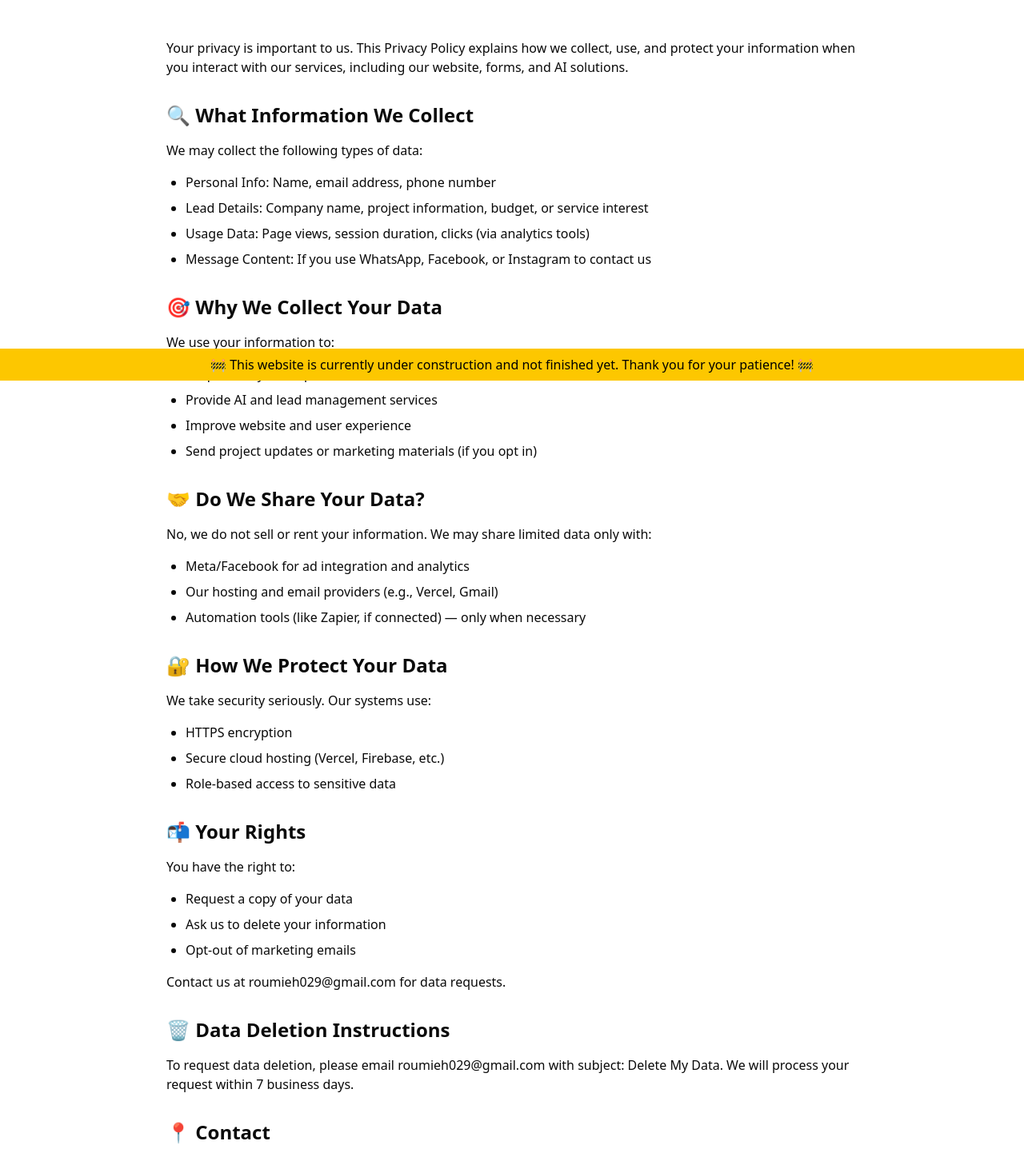
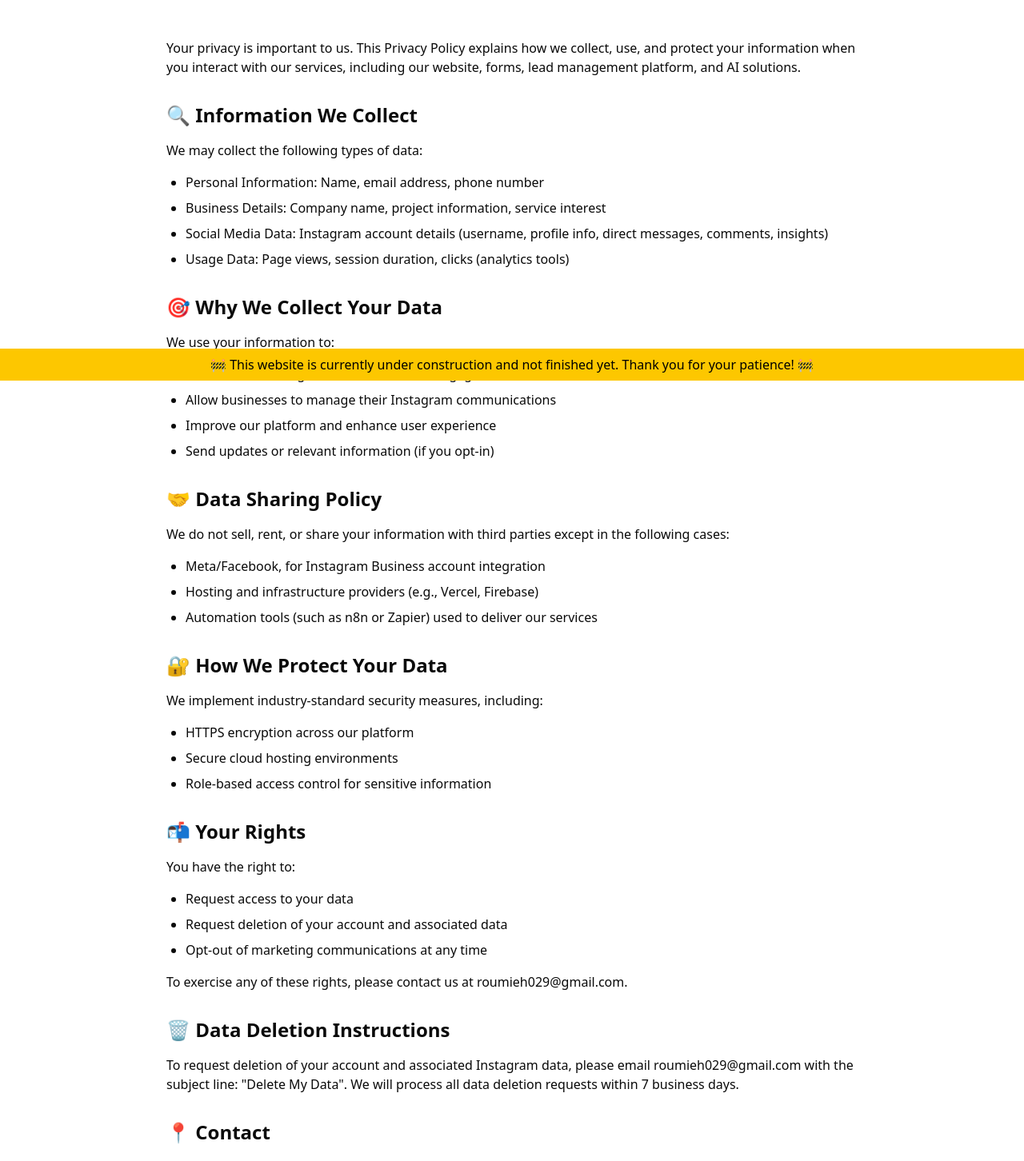
Before and after one commit to aliroumieh-tech/ai-agency, a Next.js app: page /privacy-policy in a window 1280 px wide. Shown: the part 324-1776 px from the top of the page at 80% size. Built offline with nearby package versions, Linux system fonts and the light colour scheme.

Commit message:
add files

```diff
--- /dev/null
+++ b/app/api/meta/refresh-token/route.ts
@@ -0,0 +1,78 @@
+import { NextResponse } from "next/server";
+import { db } from "@/lib/firebase"; // your Firebase Firestore client
+import {
+	collection,
+	getDocs,
+	query,
+	where,
+	updateDoc,
+	doc,
+} from "firebase/firestore";
+
+export async function POST() {
+	try {
+		// Fetch connections about to expire (within next 7 days)
+		const now = Date.now();
+		const sevenDaysLater = now + 7 * 24 * 60 * 60 * 1000;
+
+		const q = query(
+			collection(db, "meta_connections"),
+			where("token_expiry", "<", sevenDaysLater)
+		);
+		const snapshot = await getDocs(q);
+
+		if (snapshot.empty) {
+			console.log("No tokens need refreshing.");
+			return NextResponse.json({ message: "No tokens need refresh." });
+		}
+
+		const clientId = process.env.META_CLIENT_ID!;
+		const clientSecret = process.env.META_CLIENT_SECRET!;
+
+		const refreshedTokens = [];
+
+		for (const docSnap of snapshot.docs) {
+			const connection = docSnap.data();
+			const connectionRef = doc(db, "meta_connections", docSnap.id);
+
+			const url = `https://graph.facebook.com/v19.0/oauth/access_token?grant_type=fb_exchange_token&client_id=${clientId}&client_secret=${clientSecret}&fb_exchange_token=${connection.access_token}`;
+
+			const response = await fetch(url, {
+				method: "GET",
+				headers: {
+					"Content-Type": "application/json",
+				},
+			});
+
+			if (!response.ok) {
+				console.error("Token refresh failed for", connection.meta_user_id);
+				continue;
+			}
+
+			const refreshed = await response.json();
+			const newExpiry =
+				Date.now() + (refreshed.expires_in || 60 * 24 * 60 * 60) * 1000;
+
+			await updateDoc(connectionRef, {
+				access_token: refreshed.access_token,
+				token_expiry: newExpiry,
+			});
+
+			refreshedTokens.push({
+				user_id: connection.user_id,
+				meta_user_id: connection.meta_user_id,
+				new_access_token: refreshed.access_token,
+			});
+
+			console.log(`✅ Token refreshed for ${connection.meta_user_id}`);
+		}
+
+		return NextResponse.json({
+			message: "Tokens refreshed successfully",
+			refreshed: refreshedTokens,
+		});
+	} catch (error) {
+		console.error("Error refreshing tokens:", error);
+		return NextResponse.json({ error: "Server error" }, { status: 500 });
+	}
+}
--- a/app/privacy-policy/page.tsx
+++ b/app/privacy-policy/page.tsx
@@ -4,7 +4,7 @@ const PrivacyPolicy = () => {
 	return (
 		<div className="max-w-4xl mx-auto px-4 py-8 pt-44">
 			<header className="text-center mb-12">
-				<h1 className="text-4xl font-bold mb-4">AI Agents SaaS</h1>
+				<h1 className="text-4xl font-bold mb-4">AI Lead Management Platform</h1>
 				<h2 className="text-3xl font-bold mb-8">🛡️ Privacy Policy</h2>
 				<p className="text-gray-600">Last updated: April 20, 2025</p>
 			</header>
@@ -12,27 +12,27 @@ const PrivacyPolicy = () => {
 			<p className="mb-8">
 				Your privacy is important to us. This Privacy Policy explains how we
 				collect, use, and protect your information when you interact with our
-				services, including our website, forms, and AI solutions.
+				services, including our website, forms, lead management platform, and AI
+				solutions.
 			</p>
 
 			<section className="mb-8">
 				<h2 className="text-2xl font-semibold mb-4">
-					🔍 What Information We Collect
+					🔍 Information We Collect
 				</h2>
 				<p className="mb-4">We may collect the following types of data:</p>
 				<ul className="list-disc pl-6 space-y-2">
-					<li>Personal Info: Name, email address, phone number</li>
+					<li>Personal Information: Name, email address, phone number</li>
 					<li>
-						Lead Details: Company name, project information, budget, or service
+						Business Details: Company name, project information, service
 						interest
 					</li>
 					<li>
-						Usage Data: Page views, session duration, clicks (via analytics
-						tools)
+						Social Media Data: Instagram account details (username, profile
+						info, direct messages, comments, insights)
 					</li>
 					<li>
-						Message Content: If you use WhatsApp, Facebook, or Instagram to
-						contact us
+						Usage Data: Page views, session duration, clicks (analytics tools)
 					</li>
 				</ul>
 			</section>
@@ -43,26 +43,25 @@ const PrivacyPolicy = () => {
 				</h2>
 				<p className="mb-4">We use your information to:</p>
 				<ul className="list-disc pl-6 space-y-2">
-					<li>Respond to your inquiries</li>
-					<li>Provide AI and lead management services</li>
-					<li>Improve website and user experience</li>
-					<li>Send project updates or marketing materials (if you opt in)</li>
+					<li>Provide lead management and customer engagement services</li>
+					<li>Allow businesses to manage their Instagram communications</li>
+					<li>Improve our platform and enhance user experience</li>
+					<li>Send updates or relevant information (if you opt-in)</li>
 				</ul>
 			</section>
 
 			<section className="mb-8">
-				<h2 className="text-2xl font-semibold mb-4">
-					🤝 Do We Share Your Data?
-				</h2>
+				<h2 className="text-2xl font-semibold mb-4">🤝 Data Sharing Policy</h2>
 				<p className="mb-4">
-					No, we do not sell or rent your information. We may share limited data
-					only with:
+					We do not sell, rent, or share your information with third parties
+					except in the following cases:
 				</p>
 				<ul className="list-disc pl-6 space-y-2">
-					<li>Meta/Facebook for ad integration and analytics</li>
-					<li>Our hosting and email providers (e.g., Vercel, Gmail)</li>
+					<li>Meta/Facebook, for Instagram Business account integration</li>
+					<li>Hosting and infrastructure providers (e.g., Vercel, Firebase)</li>
 					<li>
-						Automation tools (like Zapier, if connected) — only when necessary
+						Automation tools (such as n8n or Zapier) used to deliver our
+						services
 					</li>
 				</ul>
 			</section>
@@ -71,11 +70,13 @@ const PrivacyPolicy = () => {
 				<h2 className="text-2xl font-semibold mb-4">
 					🔐 How We Protect Your Data
 				</h2>
-				<p className="mb-4">We take security seriously. Our systems use:</p>
+				<p className="mb-4">
+					We implement industry-standard security measures, including:
+				</p>
 				<ul className="list-disc pl-6 space-y-2">
-					<li>HTTPS encryption</li>
-					<li>Secure cloud hosting (Vercel, Firebase, etc.)</li>
-					<li>Role-based access to sensitive data</li>
+					<li>HTTPS encryption across our platform</li>
+					<li>Secure cloud hosting environments</li>
+					<li>Role-based access control for sensitive information</li>
 				</ul>
 			</section>
 
@@ -83,12 +84,13 @@ const PrivacyPolicy = () => {
 				<h2 className="text-2xl font-semibold mb-4">📬 Your Rights</h2>
 				<p className="mb-4">You have the right to:</p>
 				<ul className="list-disc pl-6 space-y-2">
-					<li>Request a copy of your data</li>
-					<li>Ask us to delete your information</li>
-					<li>Opt-out of marketing emails</li>
+					<li>Request access to your data</li>
+					<li>Request deletion of your account and associated data</li>
+					<li>Opt-out of marketing communications at any time</li>
 				</ul>
 				<p className="mt-4">
-					Contact us at roumieh029@gmail.com for data requests.
+					To exercise any of these rights, please contact us at
+					roumieh029@gmail.com.
 				</p>
 			</section>
 
@@ -97,16 +99,18 @@ const PrivacyPolicy = () => {
 					🗑️ Data Deletion Instructions
 				</h2>
 				<p className="mb-4">
-					To request data deletion, please email roumieh029@gmail.com with
-					subject: Delete My Data. We will process your request within 7
-					business days.
+					To request deletion of your account and associated Instagram data,
+					please email roumieh029@gmail.com with the subject line: "Delete My
+					Data". We will process all data deletion requests within 7 business
+					days.
 				</p>
 			</section>
 
 			<section className="mb-8">
 				<h2 className="text-2xl font-semibold mb-4">📍 Contact</h2>
 				<p className="mb-4">
-					If you have any questions about this Privacy Policy, contact us at:
+					If you have any questions about this Privacy Policy or your data
+					rights, contact us at:
 				</p>
 				<p className="font-medium">📧 roumieh029@gmail.com</p>
 			</section>
```
Also changed, not shown: vercel.json (added).
